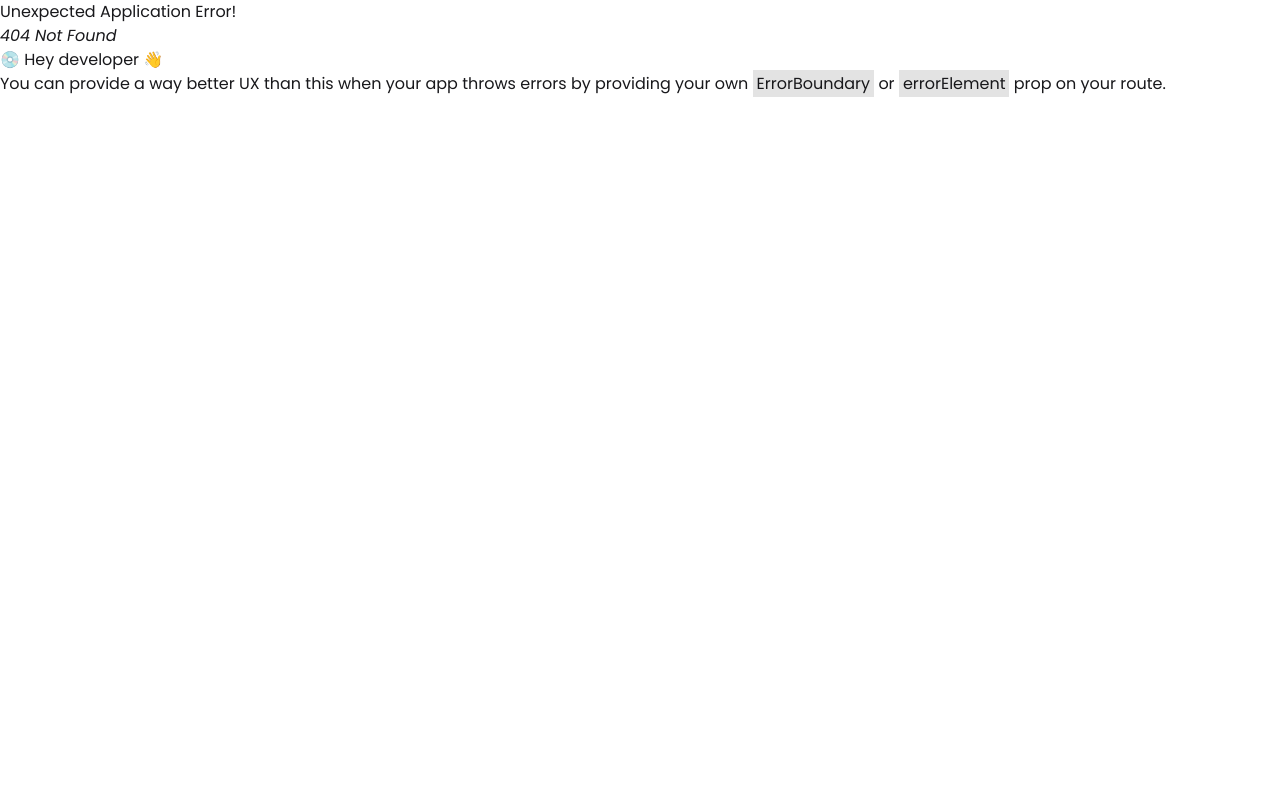
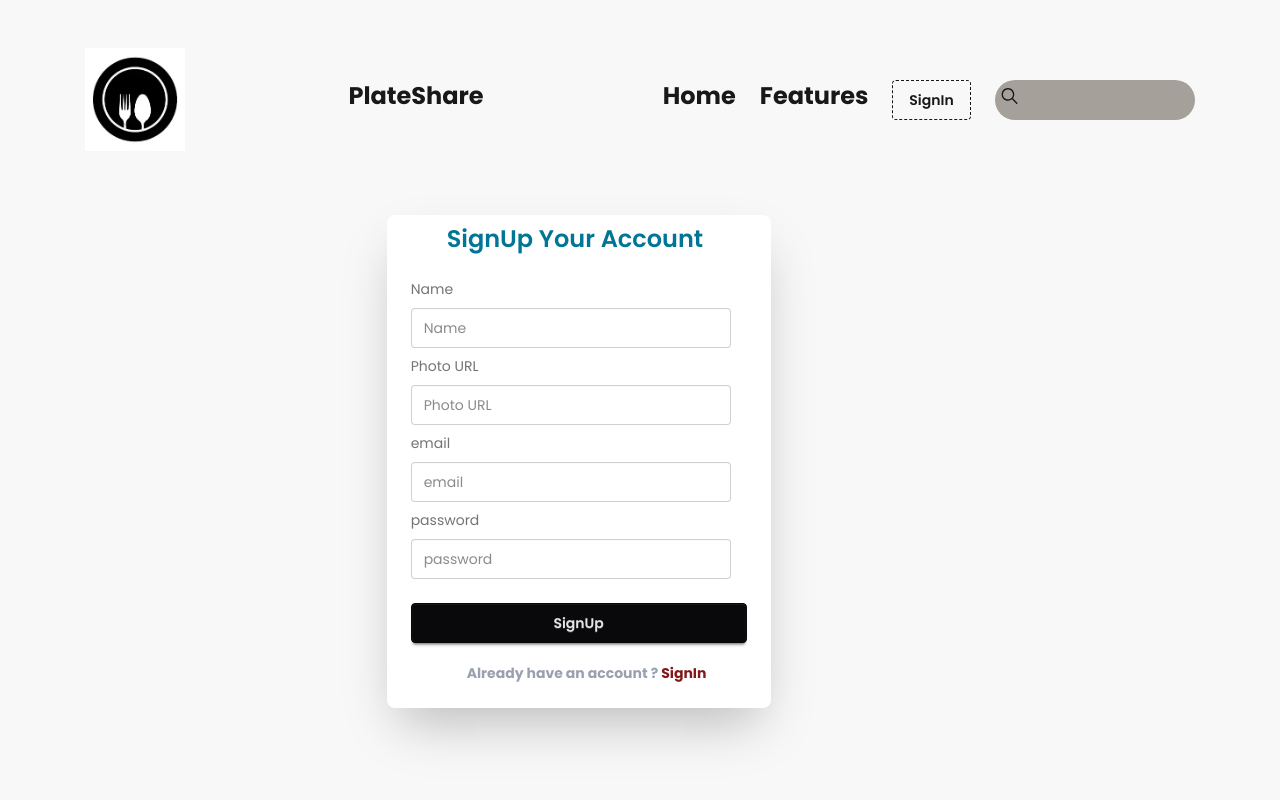
Before and after one commit to sahaantara-ops/Plate_Share_Client, a React (Vite) app: page /auth/signup in a window 1280 px wide. Before the commit this address had no page. Shown: the top 800 px of the page. Built offline with nearby package versions, Linux system fonts and the light colour scheme.

Commit message:
added all changes

```diff
--- a/package.json
+++ b/package.json
@@ -12,11 +12,13 @@
   "dependencies": {
     "@tailwindcss/vite": "^4.1.17",
     "daisyui": "^5.5.8",
+    "firebase": "^12.6.0",
     "react": "^19.2.0",
     "react-dom": "^19.2.0",
     "react-fast-marquee": "^1.6.5",
     "react-icons": "^5.5.0",
     "react-router": "^7.10.1",
+    "react-toastify": "^11.0.5",
     "tailwindcss": "^4.1.17"
   },
   "devDependencies": {
--- a/src/Components/Header/Header.jsx
+++ b/src/Components/Header/Header.jsx
@@ -1,6 +1,6 @@
 import React from 'react';
 import logo from '../../assets/OIP (1).webp';
-import { NavLink } from 'react-router';
+import { Link } from 'react-router';
 import SearchBar from '../SearchBar/SearchBar';
 
 const Header = () => {
@@ -11,10 +11,10 @@ const Header = () => {
 
 
            <ul className='flex gap-6 text-2xl font-bold  mt-8 ml-4'>
-            <li><NavLink to ={'/' } className={({isActive}) => (isActive ? "text-blue-200" : "")}>Home</NavLink></li>
-            <li><NavLink to ={'/features'} className={({isActive}) => (isActive ? "text-blue-200" : "")}>Features</NavLink></li>
+            <li><Link to ={'/' } className={({isActive}) => (isActive ? "text-blue-200" : "")}>Home</Link></li>
+            <li><Link to ={'/features'} className={({isActive}) => (isActive ? "text-blue-200" : "")}>Features</Link></li>
 
-            <li><button className="btn btn-dash"><NavLink to={'/auth'} className={({isActive}) => (isActive ? "text-blue-200" : "")}>LogIn</NavLink></button></li>
+            <li><button className="btn btn-dash"><Link to={"auth/signin"} className={({isActive}) => (isActive ? "text-blue-200" : "")}>SignIn</Link></button></li>
             <li><SearchBar></SearchBar></li>
 
            </ul>
--- /dev/null
+++ b/src/Firebase/Firebase.config.js
@@ -0,0 +1,22 @@
+// Import the functions you need from the SDKs you need
+import { initializeApp } from "firebase/app";
+// TODO: Add SDKs for Firebase products that you want to use
+// https://firebase.google.com/docs/web/setup#available-libraries
+import { getAuth } from "firebase/auth";
+
+
+// Your web app's Firebase configuration
+const firebaseConfig = {
+  apiKey: "AIzaSyA-UWtK0pvF4YkH43ulWZ0uSAmTXpDKCxU",
+  authDomain: "food-share-app-8f002.firebaseapp.com",
+  projectId: "food-share-app-8f002",
+  storageBucket: "food-share-app-8f002.firebasestorage.app",
+  messagingSenderId: "564688503364",
+  appId: "1:564688503364:web:9fccf9e270b07c055c3211"
+};
+
+// Initialize Firebase
+const app = initializeApp(firebaseConfig);
+
+// Initialize Firebase Authentication and get a reference to the service
+export const auth = getAuth(app);
--- a/src/Layouts/AuthLayout/AuthLayout.jsx
+++ b/src/Layouts/AuthLayout/AuthLayout.jsx
@@ -1,9 +1,21 @@
 import React from 'react';
+import Header from '../../Components/Header/Header';
+import { Outlet } from 'react-router';
+import Footer from '../../Components/Footer/Footer';
+
 
 const AuthLayout = () => {
     return (
-        <div>
-            Auth
+        <div className='bg-base-200 min-h-screen'>
+            <header className='w-11/12 mx-auto py-4'>
+               <Header></Header>
+            </header>
+            <main className='w-11/12 mx-auto-py-5'>
+                <Outlet></Outlet>
+            </main>
+            <footer>
+                <Footer></Footer>
+            </footer>
         </div>
     );
 };
--- a/src/Pages/LogIn/LogIn.jsx
+++ /dev/null
@@ -1,11 +0,0 @@
-import React from 'react';
-
-const LogIn = () => {
-    return (
-        <div>
-
-        </div>
-    );
-};
-
-export default LogIn;
--- /dev/null
+++ b/src/Pages/SignIn/SignIn.jsx
@@ -0,0 +1,68 @@
+import React from 'react';
+
+import { Link } from 'react-router';
+import { signInWithEmailAndPassword } from 'firebase/auth';
+import { auth } from '../../Firebase/Firebase.config';
+import { toast } from 'react-toastify';
+
+const SignIn = () => {
+     const handleSignIn =(e) =>{
+        e.preventDefault();
+        const email = e.target.email?.value;
+        const password = e.target.password?.value;
+        console.log('SignIn clicked',{email,password});
+
+        const handleGoogleSignIn = () => {
+        console.log('Google Sign-In clicked');
+    };
+
+        signInWithEmailAndPassword(auth, email, password)
+            .then((res) =>{
+            console.log(res);
+            toast.success('User logged in successfully');
+        })
+        .catch((error) =>{
+            console.log(error);
+            toast.error(error.message);
+        });
+    }
+    return (
+        <div className="flex justify-center items-center bg-base-200 mb-40">
+  <div className="hero-content  w-120 flex-col lg:flex-row-reverse">
+    <div className="text-center lg:text-left">
+
+    </div>
+    <div className="card bg-base-100 w-full max-w-sm shrink-0 shadow-2xl">
+        <h2 className='font-semibold text-2xl text-cyan-700 ml-15 mt-2'>Login Your Account</h2>
+      <div className="card-body">
+        <form  onSubmit={''}  className="form">
+          <label className="label">Email</label>
+          <input type="email" className="input" placeholder="Email" />
+          <label className="label">Password</label>
+          <input type="password" className="input" placeholder="Password" />
+          <div><a className="link link-hover ml-25 mt-5">Forgot password?</a></div>
+          <button className="btn btn-neutral mt-4 items-center ml-25 w-30">Signin</button>
+          <div className='flex item-center justify-center my-2 gap-2'>
+            <div className='h-px w-16 bg-amber-100 mt-2'></div>
+            <span className='mx-2 text-gray-400 font-bold'>OR</span>
+            <div className='h-px w-16 bg-amber-100 mt-2'></div>
+          </div>
+          <button type='button' onClick={handleGoogleSignIn} className="btn btn-outline btn-warning mt-4 ml-16 ">
+             <img
+                  src="https://www.svgrepo.com/show/475656/google-color.svg"
+                  alt="google"
+                  className="w-5 h-5"
+                />
+                Continue with Google
+
+          </button>
+          <p className='font-bold text-gray-400 text-1xl ml-14 pt-3 '>Don't have an account ? {''}<Link to={'/auth/signup'} className='text-red-900'>SignUp </Link></p>
+        </form>
+      </div>
+    </div>
+  </div>
+</div>
+    );
+};
+
+export default SignIn;
--- a/src/Pages/SignUp/SignUP.jsx
+++ b/src/Pages/SignUp/SignUP.jsx
@@ -1,10 +1,61 @@
 import React from 'react';
+import { Link } from 'react-router';
+import {  createUserWithEmailAndPassword } from "firebase/auth";
+import { auth } from '../../Firebase/Firebase.config';
+import { toast } from 'react-toastify';
 
 const SignUP = () => {
+       const SignUp = () =>{
+        const handleSignUp = (e) =>{
+            e.preventDefault();
+            const email = e.target.email?.value;
+            const password = e.target.password?.value;
+
+            console .log("signUp function entered" , {email,password});
+        };
+           createUserWithEmailAndPassword(auth, email, password)
+                    .then((res) =>{
+                    console.log(res);
+                    toast.success('User SignUp successfully');
+                   })
+                   .catch((error) =>{
+                       console.log(error);
+                       toast.error(error.message);
+                   });
+
+       };
+
     return (
-        <div>
 
+        <div className="flex justify-center items-center bg-base-200 mb-40">
+  <div className="hero-content  w-120 flex-col lg:flex-row-reverse">
+    <div className="text-center lg:text-left">
+
+    </div>
+    <div className="card bg-base-100 w-full max-w-sm shrink-0 shadow-2xl">
+        <h2 className='font-semibold text-2xl text-cyan-700 ml-15 mt-2'>SignUp Your Account</h2>
+      <div className="card-body">
+
+          <label className="label">Name</label>
+          <input type="text" className="input" placeholder="Name" />
+
+          <label className="label">Photo URL</label>
+          <input type="text" className="input" placeholder="Photo URL" />
+
+
+
+          <label className="label">email</label>
+          <input type="email" className="input" placeholder="email" />
+          <label className="label">password</label>
+          <input type="password" className="input" placeholder="password" />
+
+          <button className="btn btn-neutral mt-4">SignUp</button>
+          <p className='font-bold text-gray-400 text-1xl ml-14 pt-3 '>Already have an account ? {''}<Link to={'/auth/signin'} className='text-red-900'>SignIn </Link></p>
         </div>
+      </div>
+    </div>
+  </div>
+
     );
 };
 
--- a/src/main.jsx
+++ b/src/main.jsx
@@ -3,10 +3,11 @@ import { createRoot } from 'react-dom/client'
 import './index.css'
 import { RouterProvider } from 'react-router';
 import Router from './Components/Routers/Router.jsx';
+import { ToastContainer } from 'react-toastify';
 
 createRoot(document.getElementById('root')).render(
   <StrictMode>
-    <RouterProvider router={Router}>
-      </RouterProvider>
+    <RouterProvider router={Router}/>
+      <ToastContainer />
   </StrictMode>,
 )
```
Also changed, not shown: src/Components/Routers/Router.jsx (+11 -9 lines), 1 other file (tests, documents, lock files or other folders).
